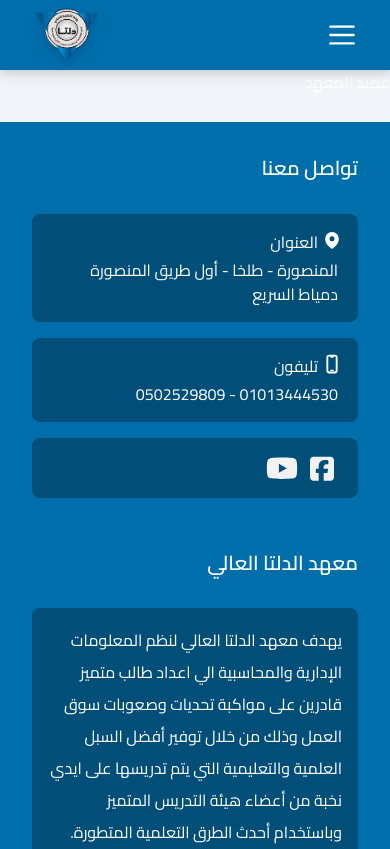
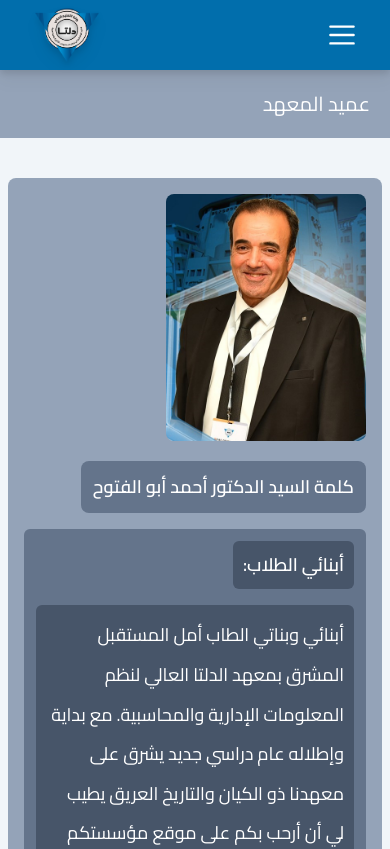
Before and after one commit to ahmedsalama288/graduation-project-with-backend, a Next.js app: page /about-us/institute-management/institute-dean in a window 390 px wide. Shown: the top 849 px of the page. Built offline with nearby package versions, Linux system fonts and the light colour scheme.

Commit message:
add page inside of about-us/institute-management and add there content

```diff
--- a/src/app/(main-navbar-links)/about-us/institute-management/chairman-of-board-of-directors/page.tsx
+++ b/src/app/(main-navbar-links)/about-us/institute-management/chairman-of-board-of-directors/page.tsx
@@ -1,3 +1,43 @@
-export default function Page(){
-  return <h1>رئيس مجلس الادارة</h1>
+import MainPageHeader from "@/app/ui/main-page/main-page-header";
+import Image from "next/image";
+import imageSrc from "@/../../public/about-us/institute-management-images/chairman-of-board-of-directors.jpeg";
+import MemberPhoto from "@/app/ui/about-us/institute-management/member-photo";
+import MemberName from "@/app/ui/about-us/institute-management/member-name";
+import MemberWord from "@/app/ui/about-us/institute-management/member-word";
+
+export default function Page() {
+  return (
+    <section>
+      <MainPageHeader text="رئيس مجلس الإدارة" />
+      <div className="p-2">
+        <div className=" container mx-auto p-4 sm:p-8 bg-slate-400 mt-8 rounded-lg">
+          <MemberPhoto imageSrc={imageSrc} alt="رئيس مجلس الإدارة" />
+          <MemberName memberName="كلمة السيد الدكتور محمد ربيع ناصر" />
+          <MemberWord
+            memberWord="
+                  لقد وفقنا الله الي تأسيس جمعية أكاديمية الدلتا للعلوم بهدف أثر
+                  للنهضة الفكرية والثقافية في إقليم الدلتا وكان معهد الدلتا
+                  العالي لنظم المعلومات الإدارية والمحاسبية بمدينة المنصورة
+                  باكورة مساهماتنا التعليمية لنقدم نموذجا رائدا ومتميزا للتعليم
+                  العالي الخاص الذي يضع نصب عينيه التميز التعليمي والثقافي وغرس
+                  روح الفريق والمواطنة لتخريج شباب مسلحين علميا ومهن ي وأخلاقيا
+                  للمشاركة الفعالة في بناء الوطن ومجلس الادارة منذ نشأته ودوما
+                  نحرص على توفر كافة الميزانيات لخلق بيئة تعليم متميزة مدعمة
+                  بأحدث تقنيات وأساليب للتعليم والتدريب من قاعات دراسية ومرافق
+                  وبنية معلوماتية مميزة من شبكات الحاسب والإنترنت والمعامل كما
+                  اولينا الانشطة الطالبية والمشاركات الفاعلة على مستوي المجتمع
+                  المحلي اولوية كبرة وحرصنا على عمل شراكات محلية ودوليا لفتح
+                  أفاق جديدة لتطوير التعليم ومسارات لطالبنا وخريجينا للعمل وصقل
+                  مهاراتهم وندعم ونرعي تنظيم الندوات والمؤتمرات ودعمها ماليا وها
+                  هو الحلم يتحقق ونجد معاهد الدلتا العليا في مقدمة المعاهد
+                  المتميزة بالتعليم العالي ونسعد ونحن نري ونقابل خريجينا وهم
+                  يشغلون مناصب مرموقة في العديد من المؤسسات محليا واقليميا
+                  ودوليا ونسأل الله أن يعين مجلس الادارة الي المزيد والمزيد من
+                  الدعم للوصول الي المكانة المرموقة الي يستحقها معهد الدلتا
+                  العالي لنظم المعلومات الإدارية والمحاسبية."
+          />
+        </div>
+      </div>
+    </section>
+  );
 }
--- a/src/app/(main-navbar-links)/about-us/institute-management/institute-dean/page.tsx
+++ b/src/app/(main-navbar-links)/about-us/institute-management/institute-dean/page.tsx
@@ -1,3 +1,52 @@
-export default function Page(){
-  return <h1>عميد المعهد</h1>
+import MainPageHeader from "@/app/ui/main-page/main-page-header";
+import Image from "next/image";
+import imageSrc from "@/../../public/about-us/institute-management-images/institute-dean.jpg";
+import MemberPhoto from "@/app/ui/about-us/institute-management/member-photo";
+import MemberName from "@/app/ui/about-us/institute-management/member-name";
+import MemberWord from "@/app/ui/about-us/institute-management/member-word";
+
+export default function Page() {
+  return (
+    <section>
+      <MainPageHeader text="عميد المعهد" />
+      <div className="p-2">
+        <div className=" container mx-auto p-4 sm:p-8 bg-slate-400 mt-8 rounded-lg">
+          <MemberPhoto imageSrc={imageSrc} alt="رئيس مجلس الإدارة" />
+          <MemberName memberName="كلمة السيد الدكتور أحمد أبو الفتوح" />
+          <MemberWord
+            memberWord="
+            أبنائي وبناتي الطاب أمل المستقبل المشرق بمعهد الدلتا
+            العالي لنظم المعلومات الإدارية والمحاسبية. مع بداية
+            وإطلاله عام دراسي جديد يشرق على معهدنا ذو الكيان
+            والتاريخ العريق يطيب لي أن أرحب بكم على موقع
+            مؤسستكم التعليمية وأود أن أوجه خالص التحية إلى ادارة
+            المعهد ممثلة في السيد الدكتور / محمد ربيع ناصر رئيس
+            مجلس إدارة المعهد ورئيس الأكاديمية ورئيس مجلس أمناء
+            جامعة الدلتا للعلوم والتكنولوجيا والسيد الأستاذ / إيهاب
+            ناصر خليفه أمن المعهد ولكل من ينتسبون الى المعهد من
+            أعضاء هيئة التدريس والعاملين وأبنائي وبناتي سواء من
+            الخريجين أو من طاب المعهد، فتحية لكم من أعماقي ونحن
+            نسعى سويا الى بناء حاضر ومستقبل واعد ومشرق من اجل
+            مصرنا الحبيبة وسعيا نحو تحقيق ذلك يسعى المعهد دائما
+            الى مواكبة كل ما هو جديد باستخدام التقنيات الحديثة في
+            مجال الحاسب ونظم المعلومات بالدمج مع بعض العلوم
+            الأساسية كالمحاسبة والاقتصاد وإدارة الأعمال لسد
+            احتياجات سوق العمل من خريجي هذا المعهد ومن أجل ذلك
+            يحرص المعهد دائما بالدخول في العديد من المشاركات
+            وبروتوكولات. التعاون مع الجامعات المصرية وبعض
+            الشركات المتخصصة من أجل النهوض والارتقاء بمستوى
+            الخريج، كما يتواصل المعهد مع مؤسسات المجتمع المدني
+            لدراسة احتياجات سوق العمل للوفاء بها، هذا بالإضافة الى
+            إتاحة الفرصة لطاب المعهد للمشاركة في العديد من
+            الأنشطة الثقافية والرياضية والفنية الى تنظمها وزارة
+            التعليم العالي ومنح الطاب حوافز في شكل منح لتحفيزهم
+            على تحقيق المزيد من التفوق. كما يحرص المعهد على عقد
+            بعض ملتقيات التوظيف إتاحة فرص عمل بالعديد من
+            الشركات لأبنائنا الخريجين. وأخيرا أتمنى لجميع طالب المعهد
+            التوفيق والسداد وأن يوفقنا الله جميعا الى ما يحبه ويرضها. "
+          />
+        </div>
+      </div>
+    </section>
+  );
 }
```
Also changed, not shown: public/about-us/institute-management-images/chairman-of-board-of-directors.jpeg (added), public/about-us/institute-management-images/institute-dean.jpg (added).
